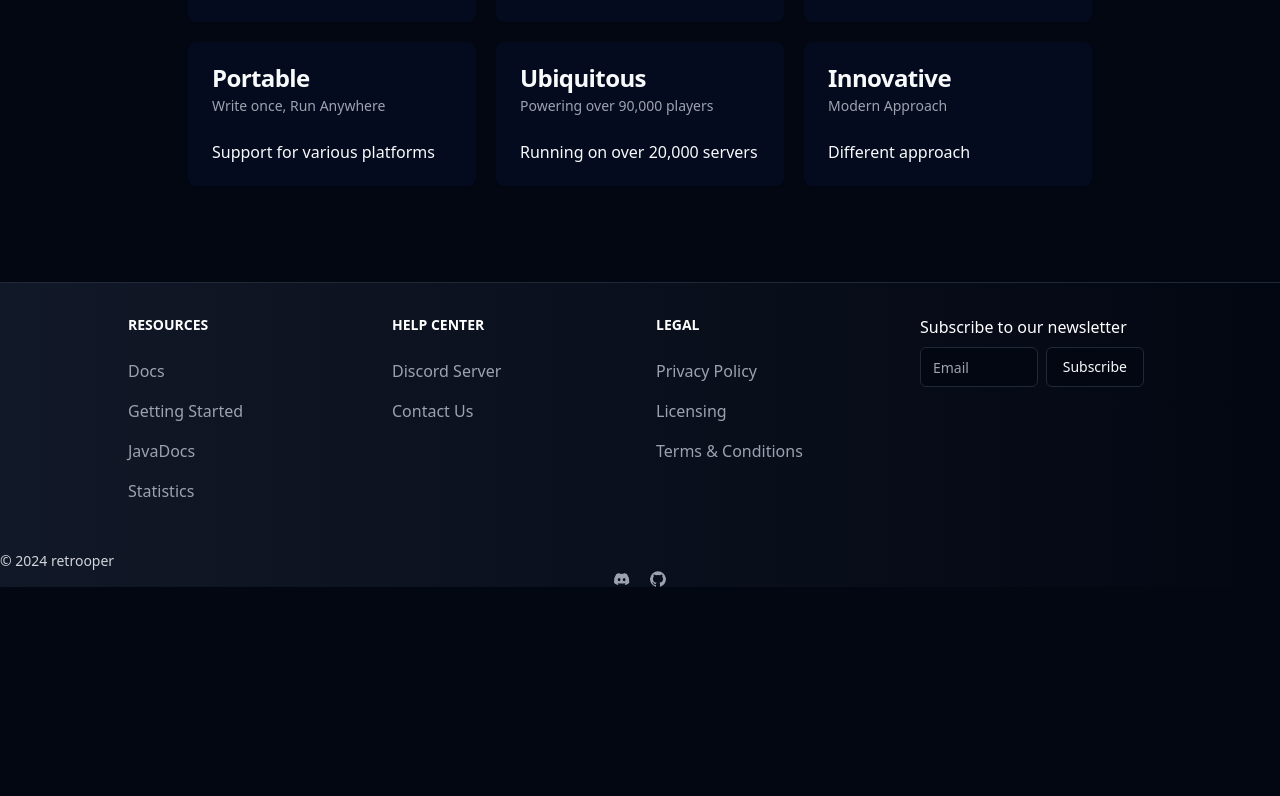
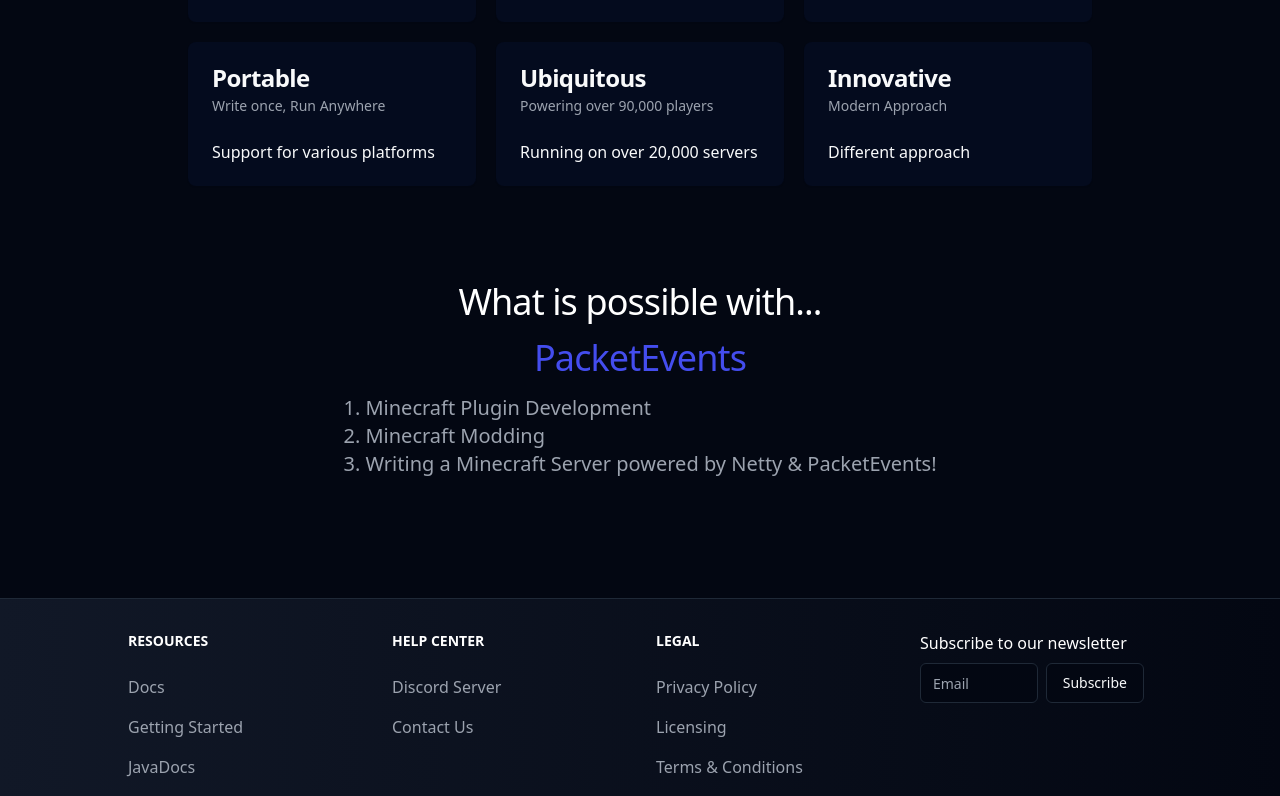
Before and after one commit to retrooper/packetevents-site, a React (Vite) app: page / in a window 1280 px wide. Shown: the part 611-1407 px from the top of the page. Before the commit the page ends 1198 px from the top, so only its background shows below. Built offline with nearby package versions, Linux system fonts and the light colour scheme.

Commit message:
Add a second page title

```diff
--- a/src/App.tsx
+++ b/src/App.tsx
@@ -11,6 +11,7 @@
 import PageTitle from "./PageTitle";
 import PageTitleButtons from "./PageTitleButtons";
 import Cards from "./Cards";
+import SecondPageTitle from "./SecondPageTitle";
 import PageFooter from "./PageFooter";
 //Currently don't use theme selections
 import ThemeSelection from "./ThemeSelection";
@@ -35,9 +36,11 @@
         <Cards />
         {/* Add a separator, but shift it down a little to make space*/}
         <div className="pt-24">
+          <SecondPageTitle />
+        </div>
+        <div className="pt-24">
           <Separator />
         </div>
-
         <PageFooter />
       </ThemeProvider>
     </>
--- a/src/Cards.tsx
+++ b/src/Cards.tsx
@@ -11,7 +11,7 @@
   return (
     <>
       <div className="flex justify-center space-x-5 pt-5">
-        <Card className="w-72 h-36 bg-[rgba(4,11,30,1)]	 border-0 hover:bg-slate-950 hover:drop-shadow-[0__1px__1px_rgba(100,120,255,0.7)] drop-shadow-[0_35px_35px_rgba(250,250,250,0.001)]">
+        <Card className="w-72 h-36 bg-[rgba(4,11,30,1)]	hover:transition-shadow border-0 hover:bg-slate-950 hover:drop-shadow-[0__1px__1px_rgba(100,120,255,0.7)] drop-shadow-[0_35px_35px_rgba(250,250,250,0.001)]">
           <CardHeader>
             <CardTitle>Free & Open Source</CardTitle>
             <CardDescription>Respects your freedom</CardDescription>
--- /dev/null
+++ b/src/SecondPageTitle.tsx
@@ -0,0 +1,21 @@
+export default function SecondPageTitle() {
+  return (
+    <>
+      <div className="flex justify-center mb-4 text-4xl leading-none tracking-tight text-gray-900 md:text-5xl lg:text-4xl dark:text-white">
+        <h1>What is possible with...</h1>
+      </div>
+      <div className="flex justify-center mb-4 text-4xl leading-none tracking-tight text-[#444dee] md:text-5xl lg:text-4xl ">
+        <h1>PacketEvents</h1>
+      </div>
+      <div className="flex justify-center mb-6 text-lg font-normal text-gray-500 lg:text-xl sm:px-16 xl:px-48 dark:text-gray-400">
+        <h2>
+          1. Minecraft Plugin Development
+          <br />
+          2. Minecraft Modding
+          <br />
+          3. Writing a Minecraft Server powered by Netty & PacketEvents!
+        </h2>
+      </div>
+    </>
+  );
+}
```
